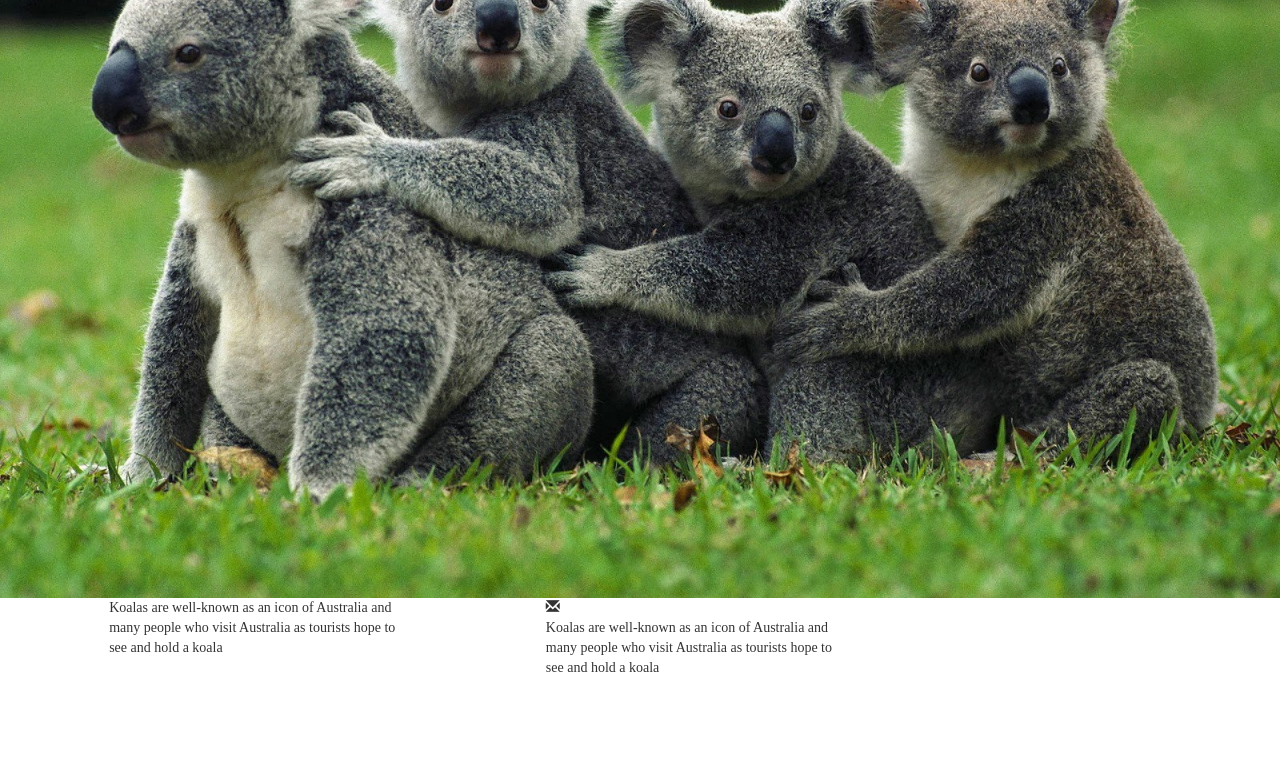
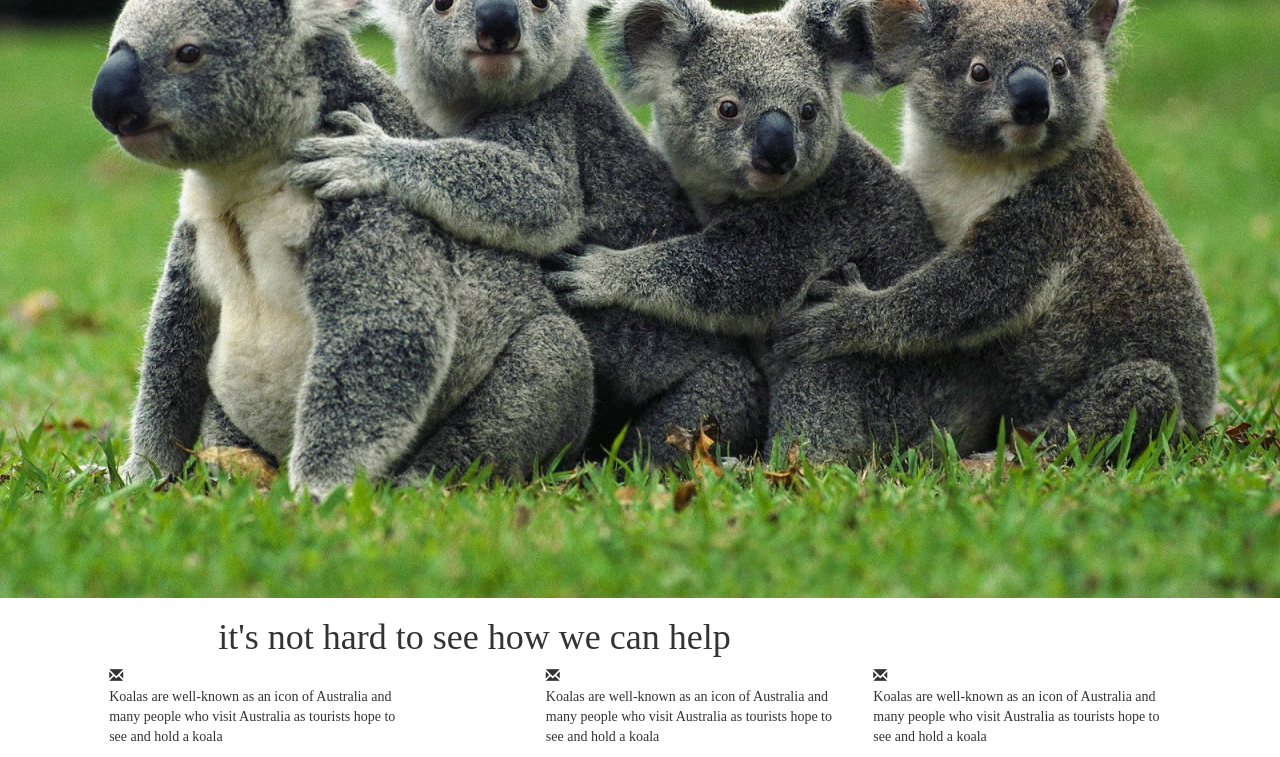
Before and after one commit to luisa124/proyecto-de-koala, a plain HTML site: page index.html in a window 1280 px wide. Shown: the part 1924-2681 px from the top of the page. Before the commit the page ends 2612 px from the top, so only its background shows below. Drawn offline with nearby package versions, Linux system fonts and the light colour scheme.

Commit message:
subiendo mis avances de koala

```diff
--- a/index.html
+++ b/index.html
@@ -98,11 +98,18 @@
  <!-- la quinta parte de mi pagina -->
          <div class="container4">
              <div class="row">
+                <div class="col-md-7 col-md-offset-2">
+                    <h1>it's not hard to see how we can help</h1>
+                </div>
                  <div class="col-md-3 col-md-offset-1">
-                     <i class="fa fa-heart"></i>
+                     <i class="glyphicon glyphicon-envelope"></i>
                      <p>Koalas are well-known as an icon of Australia and many people who visit Australia as tourists hope to see and hold a koala</p>
                  </div>
                  <div class="col-md-3 col-md-offset-1">
+                     <i class="glyphicon glyphicon-envelope"></i>
+                     <p>Koalas are well-known as an icon of Australia and many people who visit Australia as tourists hope to see and hold a koala</p>
+                 </div>
+                 <div class="col-md-3 col-md-offset-">
                      <i class="glyphicon glyphicon-envelope"></i>
                      <p>Koalas are well-known as an icon of Australia and many people who visit Australia as tourists hope to see and hold a koala</p>
                  </div>
```
